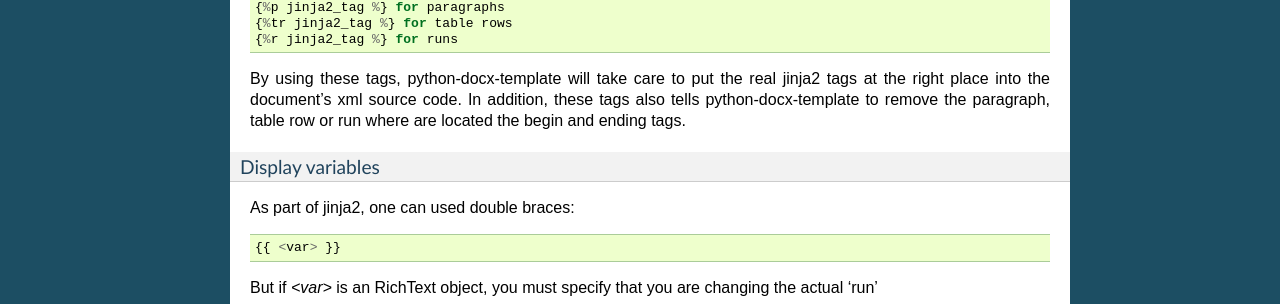
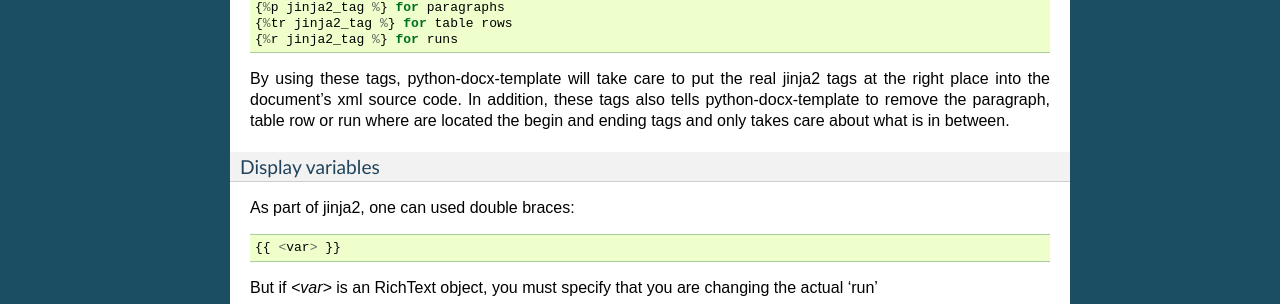
Before and after one commit to elapouya/python-docx-template, a Sphinx documentation site: the page built from docs/index.rst, in a window 1280 px wide. Shown: the part 1219-1523 px from the top of the page. Built offline with Sphinx 7.4.7, drawn with Linux system fonts in a browser that asks for light colours.

Commit message:
update doc

```diff
--- a/README.rst
+++ b/README.rst
@@ -24,4 +24,4 @@
 Documentation
 -------------
 
-Please, read `http://docxtpl.readthedocs.org`_
+Please, `read the doc <http://docxtpl.readthedocs.org>`_
--- a/docs/index.rst
+++ b/docs/index.rst
@@ -65,7 +65,7 @@
    {%r jinja2_tag %} for runs
 
 By using these tags, python-docx-template will take care to put the real jinja2 tags at the right place into the document's xml source code.
-In addition, these tags also tells python-docx-template to remove the paragraph, table row or run where are located the begin and ending tags.
+In addition, these tags also tells python-docx-template to remove the paragraph, table row or run where are located the begin and ending tags and only takes care about what is in between.
 
 Display variables
 .................
```
